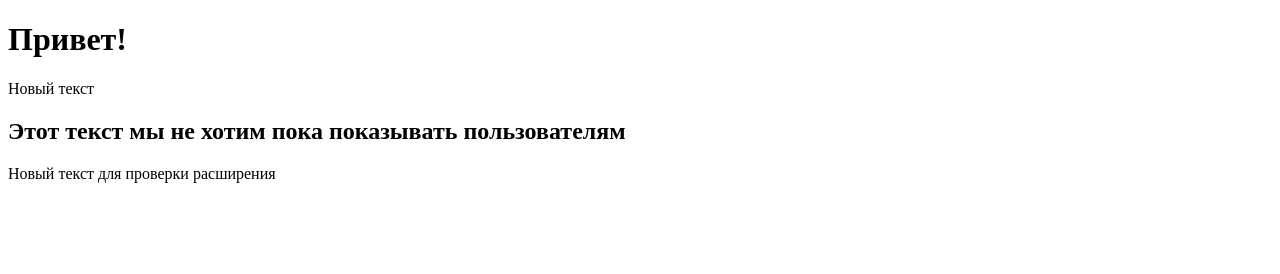
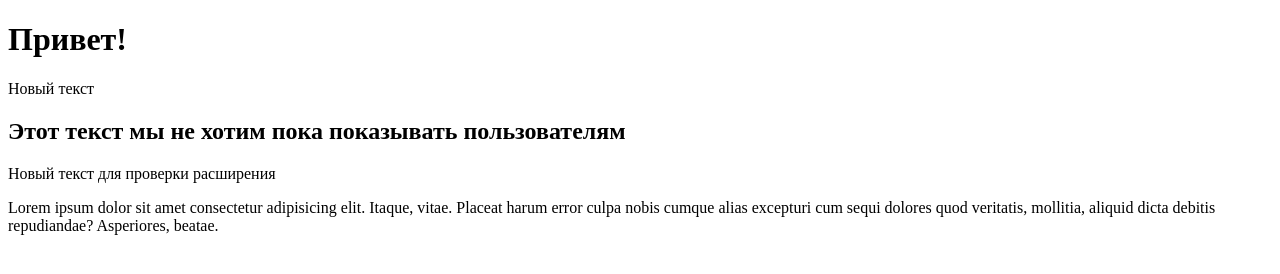
Before and after one commit to xx-arteeem-xx/mk2, a plain HTML site: page index.html in a window 1280 px wide. Drawn offline with Linux system fonts and the light colour scheme.

Commit message:
Добавить новый блок текста Fixes #5

```diff
--- a/index.html
+++ b/index.html
@@ -18,5 +18,8 @@
     <p>
         Новый текст для проверки расширения
     </p>
+    <p>
+        Lorem ipsum dolor sit amet consectetur adipisicing elit. Itaque, vitae. Placeat harum error culpa nobis cumque alias excepturi cum sequi dolores quod veritatis, mollitia, aliquid dicta debitis repudiandae? Asperiores, beatae.
+    </p>
 </body>
 </html>
```
